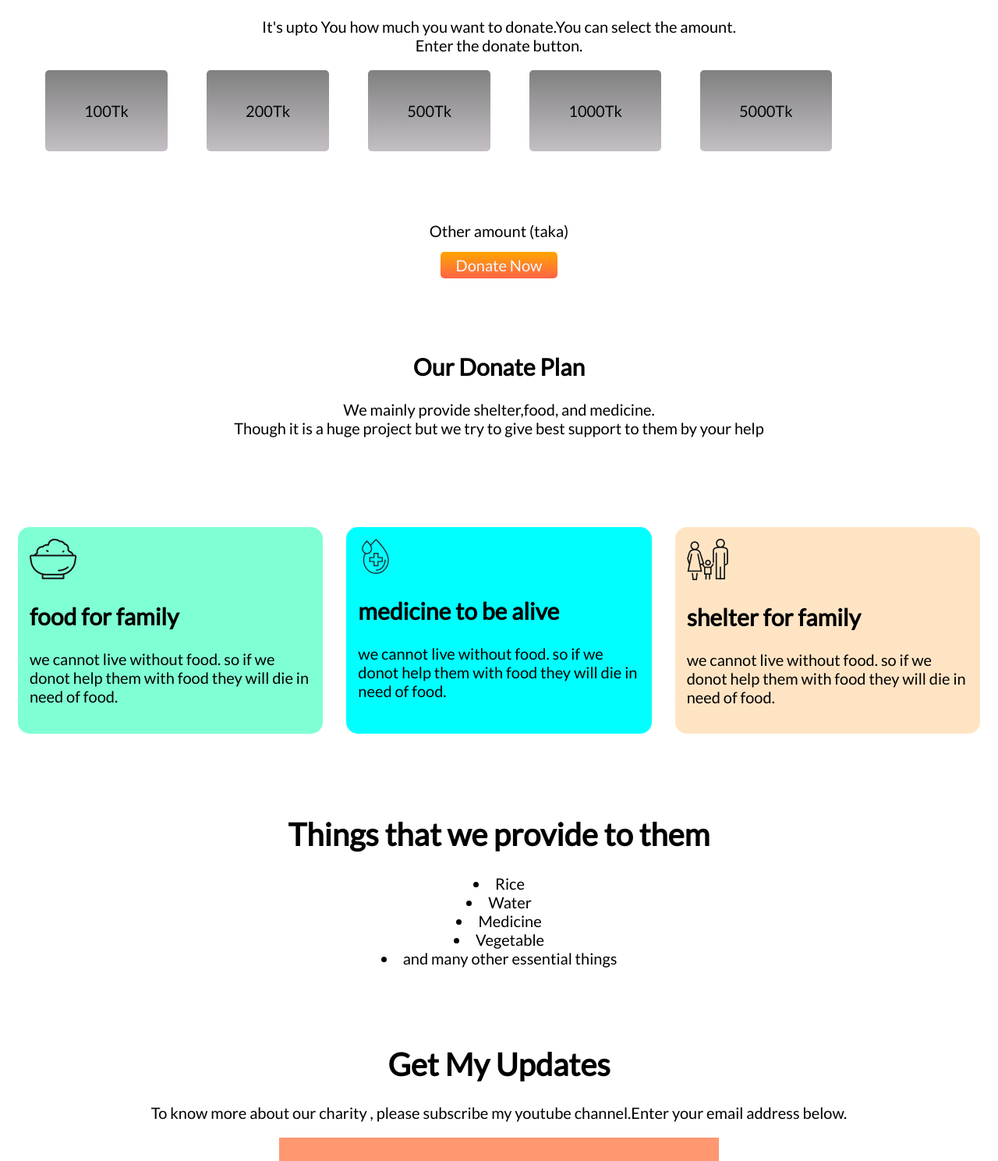
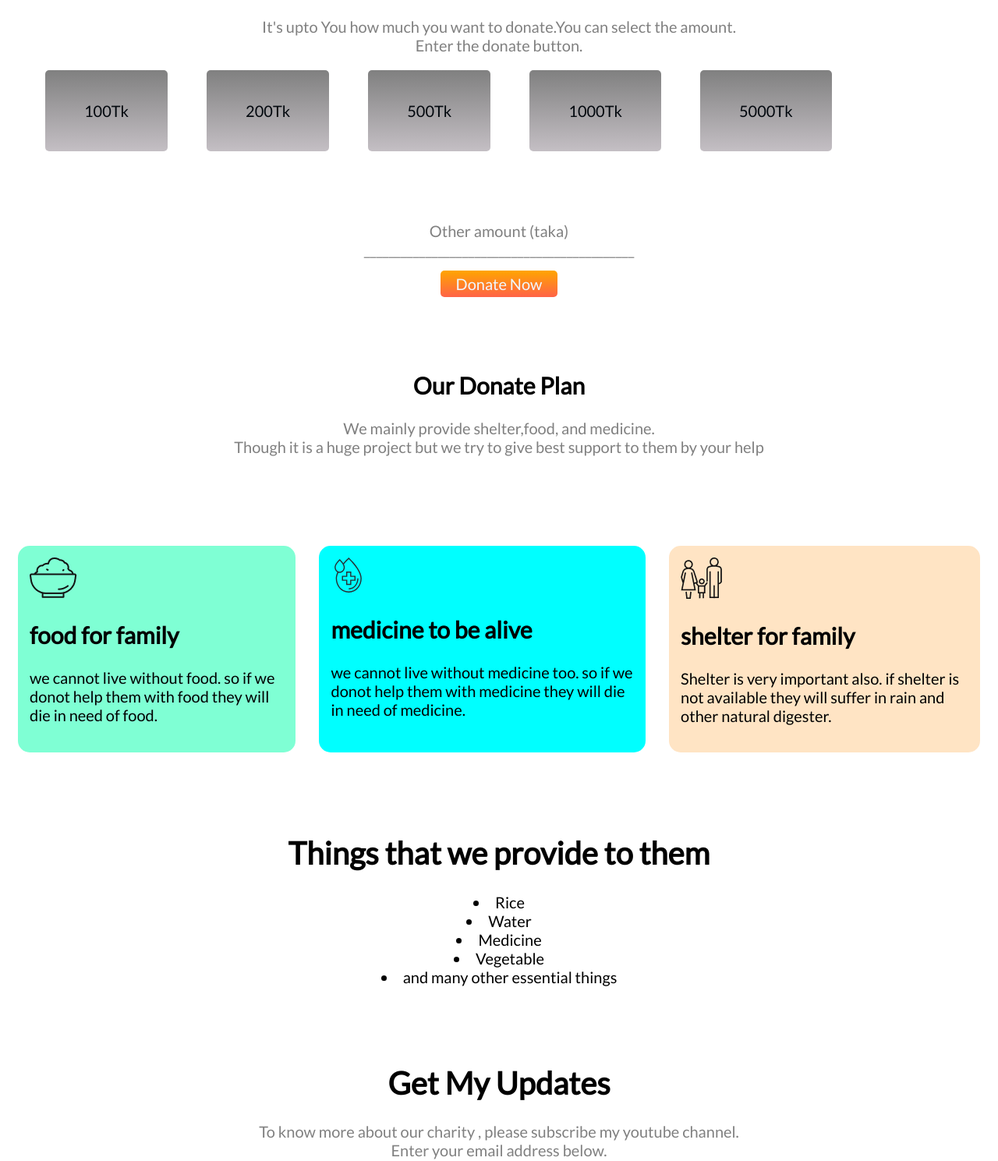
Before and after one commit to aziza-haque/Assignment-1, a plain HTML site: page index.html in a window 1280 px wide. Shown: the part 551-2040 px from the top of the page at 78% size. Drawn offline with Linux system fonts and the light colour scheme; a web font is replaced by a local one.

Commit message:
third commit

```diff
--- a/index.html
+++ b/index.html
@@ -13,29 +13,29 @@
 <body>
     <section class="donate-here">
         <h1 class="sufferer"><strong>Let's Help Them Those<br> Who Are Sufferer</strong></h1>
-        <p class="sufferer">In this year may people are suffering because of flood.<br> So as a human being we should help each other.<br>They will be helped by your donation .</p>
+        <p class="sufferer">In this year many people are suffering because of flood.<br> So as a human being we should help each other.<br>They will be helped by your donation .</p>
         <a class="button">Donate Here</a>
     </section>
     <section class="donate-now">
         <h1>
             <strong>Donate Today</strong>
         </h1>
-        <p>It's upto You how much you want to donate.You can select the amount.<br> Enter the donate button.</p>
+        <p style="color:gray ;">It's upto You how much you want to donate.You can select the amount.<br> Enter the donate button.</p>
             <section class="box">
         <div class="money-amount">100Tk</div>
-        <div class="money-amount" id=" orange">200Tk</div>
+        <div class="money-amount">200Tk</div>
         <div class="money-amount">500Tk</div>
         <div class="money-amount">1000Tk</div>
         <div class="money-amount">5000Tk</div>
             </section>
-            <p> Other amount (taka)</p>
+            <p style="color:gray ;"> Other amount (taka)<br>____________________________________________</p>
             <a class="button">Donate Now</a>
     </section>
     <section class="donate-now">
         <h1>
             <strong> Our Donate Plan</strong>
         </h1>
- <p> We mainly provide shelter,food, and medicine.<br> Though it is a huge project but we try to give best support to them by your help</p>
+ <p style="color:gray ;"> We mainly provide shelter,food, and medicine.<br> Though it is a huge project but we try to give best support to them by your help</p>
     </section>
     <section class="box" >
         <div class="make-box" id="food">
@@ -46,11 +46,13 @@
         <div class="make-box " id="medicine">
             <img src="icons/blood.svg" alt="" hight="30px" width="45px">
             <h1>medicine to be alive</h1>
-            <p>we cannot live without food. so if we donot help them with food they will die in need of food.</p></div>
+            <p>we cannot live without medicine too. so if we donot help them with medicine they will die in need of medicine.</p></div>
         <div class="make-box" id="shelter">
             <img src="icons/shelter.png" alt="">
             <h1>shelter for family </h1>
-            <p>we cannot live without food. so if we donot help them with food they will die in need of food.</p></div>
+            <p>Shelter is very important also.
+                if shelter is not available they will suffer in rain and other natural digester.
+            </p></div>
 
     </section>
 <div  class="donate-now">
@@ -63,8 +65,8 @@
 </div>
 <div  class="donate-now">
     <h1>Get My Updates</h1>
-    <p>To know more about our charity ,
-        please subscribe my youtube channel.Enter your email address below. </p>
+    <p style="color:gray ;">To know more about our charity ,
+        please subscribe my youtube channel.<br>Enter your email address below. </p>
        <p id="shape"> <input type="email"><button id="pink">Subscribe</button></p>
 </div>
 </body>
--- a/style.css
+++ b/style.css
@@ -26,6 +26,7 @@ body{
 .donate-now{
     text-align: center;
     margin-bottom: 100px;
+    font-size: 20px;
 }
 .box{
     display:flex;
@@ -37,13 +38,6 @@ body{
     border-radius: 5px;
     margin-left: 50px;
     background-image: linear-gradient(gray,rgb(196, 191, 196));
-}
-#orange{
-    padding: 40px 50px;
-    color:rgb(1, 7, 13);
-    border-radius: 5px;
-    margin-left: 50px;
-    background-image: linear-gradient(rgb(128, 128, 128),rgb(196, 192, 191));
 }
 .make-box{
     padding: 15px;
```
